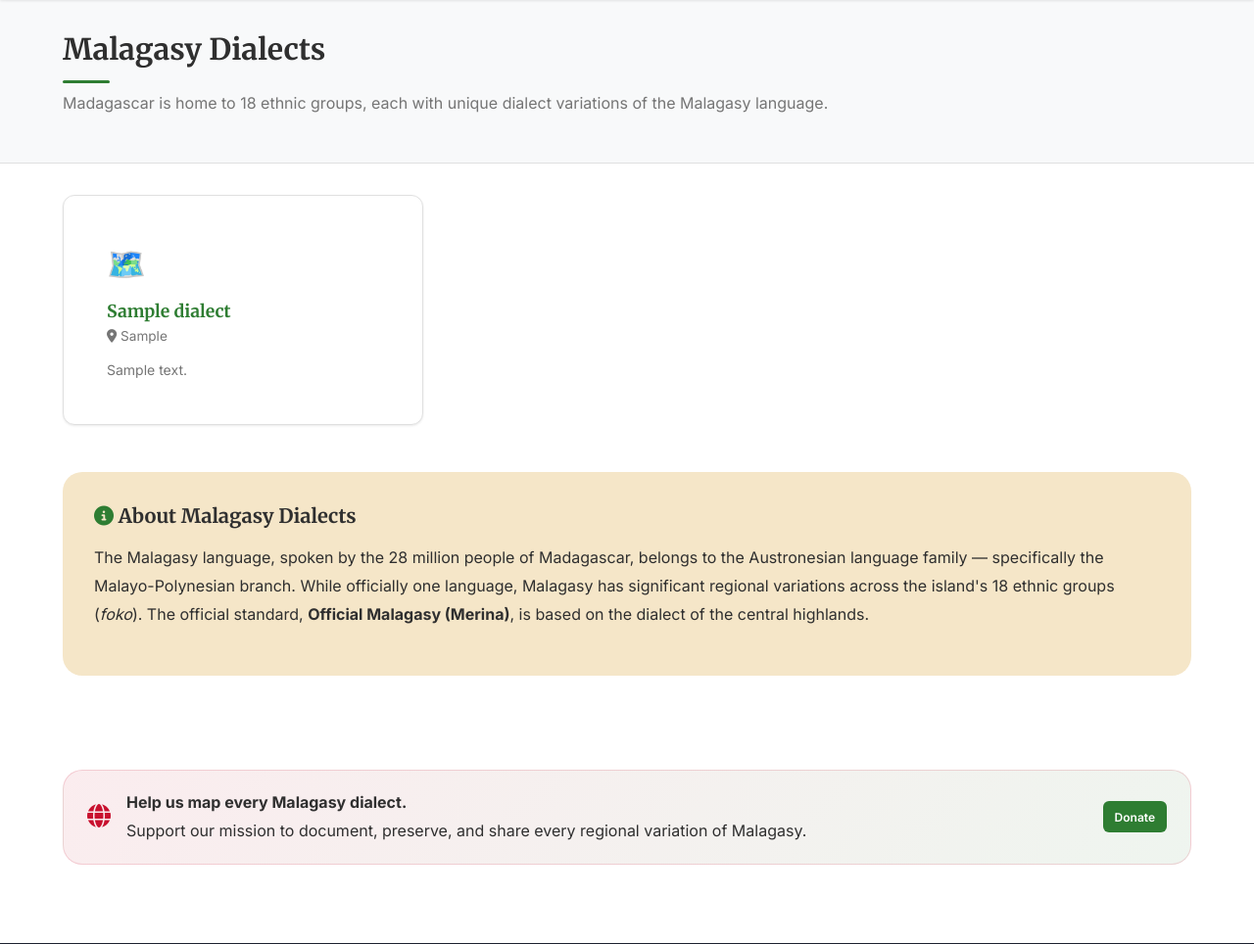
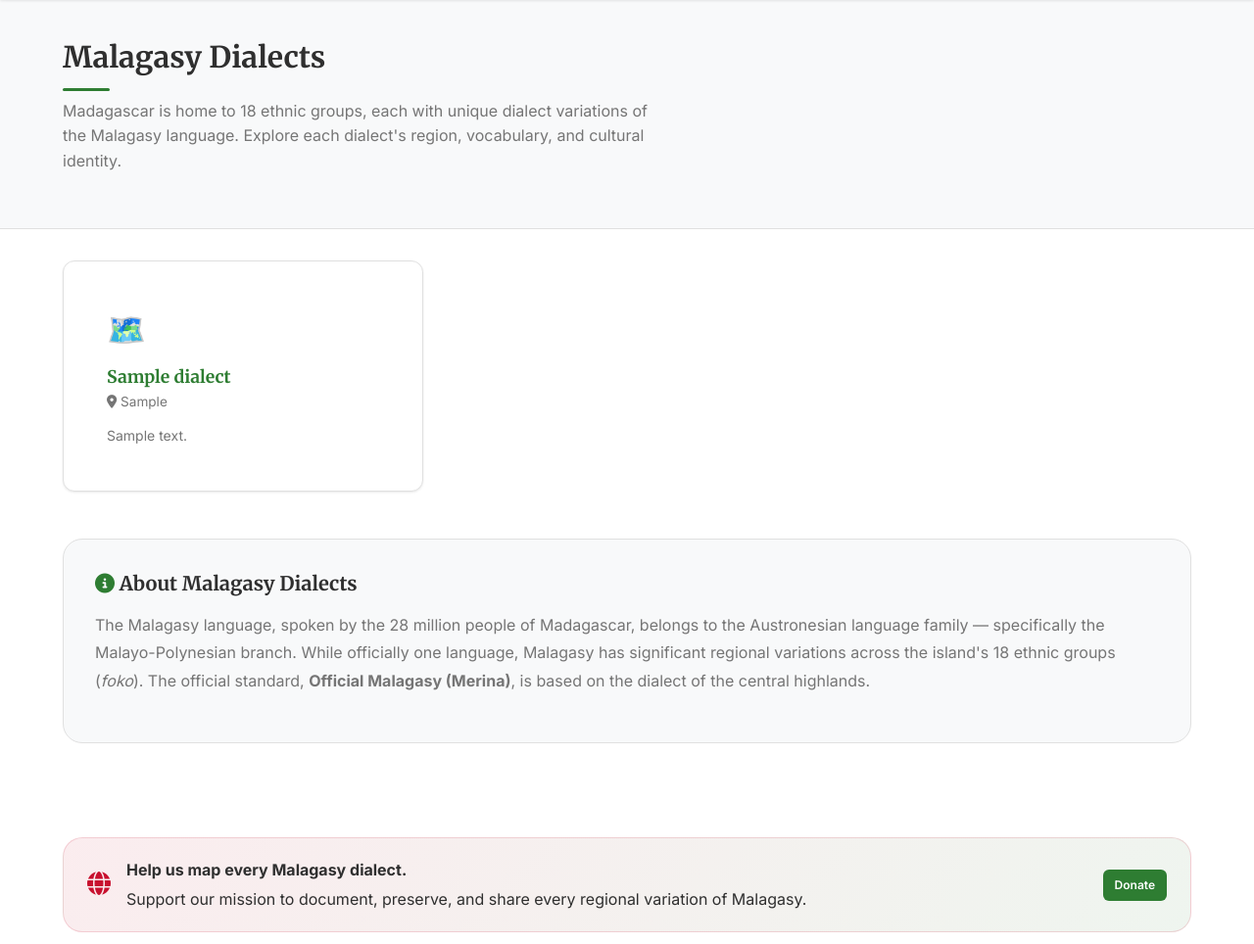
Before and after one commit to tsilizydan/tllc2026-TENIKO, a PHP site: page /dialects in a window 1280 px wide. Shown: the part 64-1028 px from the top of the page at 98% size. Run offline with PHP 8.4, Linux system fonts and the light colour scheme; tables that the repository leaves empty hold one stand-in row (values such as "Sample post"); data that the repository does not hold is empty.

Commit message:
Update index.php

```diff
--- a/app/Views/dialects/index.php
+++ b/app/Views/dialects/index.php
@@ -1,8 +1,11 @@
 <?php // Dialects Index — variables: $dialects ?>
-<div style="background:var(--clr-bg-surface);border-bottom:1px solid var(--clr-border);padding:2rem 0">
+<div style="background:var(--clr-bg-surface);border-bottom:1px solid var(--clr-border);padding:2.5rem 0">
   <div class="container">
-    <h1 class="section-title">Malagasy Dialects</h1>
-    <p class="text-muted" style="margin-top:.5rem">Madagascar is home to 18 ethnic groups, each with unique dialect variations of the Malagasy language.</p>
+    <h1 class="section-title" style="margin-bottom:.5rem">Malagasy Dialects</h1>
+    <p class="text-muted" style="max-width:600px">
+      Madagascar is home to 18 ethnic groups, each with unique dialect variations of the Malagasy language.
+      Explore each dialect's region, vocabulary, and cultural identity.
+    </p>
   </div>
 </div>
 
@@ -16,13 +19,37 @@
     <?php else: ?>
     <div class="grid grid-3">
       <?php foreach ($dialects as $i => $d): ?>
-      <a href="/dialect/<?= e($d['code']) ?>" class="card dialect-card animate-fade-up" style="animation-delay:<?= $i * .04 ?>s;text-decoration:none" aria-label="<?= e($d['name']) ?> dialect">
+      <?php
+        $dName   = $d['name']        ?? '';
+        $dCode   = $d['code']        ?? '';
+        $dRegion = $d['region']      ?? '';
+        $dDesc   = $d['description'] ?? '';
+        // Map region keywords to flag emojis
+        $emoji = '🗺️';
+        $rLow = strtolower($dRegion);
+        if (str_contains($rLow, 'nord') || str_contains($rLow, 'north'))        $emoji = '🌍';
+        elseif (str_contains($rLow, 'sud') || str_contains($rLow, 'south'))     $emoji = '🌟';
+        elseif (str_contains($rLow, 'est') || str_contains($rLow, 'east'))      $emoji = '🌊';
+        elseif (str_contains($rLow, 'ouest') || str_contains($rLow, 'west'))    $emoji = '⛰️';
+        elseif (str_contains($rLow, 'central') || str_contains($rLow, 'haut')) $emoji = '🏔️';
+        elseif (str_contains($rLow, 'côte') || str_contains($rLow, 'coast'))    $emoji = '🌴';
+      ?>
+      <a href="/dialect/<?= e($dCode) ?>" class="card dialect-card animate-fade-up"
+         style="animation-delay:<?= $i * .06 ?>s;text-decoration:none;display:block"
+         aria-label="<?= e($dName) ?> dialect">
         <div class="card__body">
-          <div style="font-size:2rem;margin-bottom:.75rem"><?= $d['emoji'] ?? '🗺️' ?></div>
-          <h2 style="font-size:1.1rem;font-weight:700;color:var(--clr-primary);margin:0 0 .25rem"><?= e($d['name']) ?></h2>
-          <?php if ($d['region']): ?><div style="font-size:.85rem;color:var(--clr-text-muted);margin-bottom:.5rem"><i class="fa fa-map-marker-alt"></i> <?= e($d['region']) ?></div><?php endif; ?>
-          <?php if ($d['speaker_count']): ?><div style="font-size:.8rem;color:var(--clr-text-muted)"><?= number_format($d['speaker_count']) ?> speakers</div><?php endif; ?>
-          <?php if ($d['description']): ?><p style="font-size:.875rem;color:var(--clr-text-muted);margin:.75rem 0 0;line-height:1.6"><?= e(truncate($d['description'], 100)) ?></p><?php endif; ?>
+          <div style="font-size:2rem;margin-bottom:.75rem"><?= $emoji ?></div>
+          <h2 style="font-size:1.1rem;font-weight:700;color:var(--clr-primary);margin:0 0 .25rem"><?= e($dName) ?></h2>
+          <?php if ($dRegion): ?>
+          <div style="font-size:.85rem;color:var(--clr-text-muted);margin-bottom:.5rem">
+            <i class="fa fa-map-marker-alt"></i> <?= e($dRegion) ?>
+          </div>
+          <?php endif; ?>
+          <?php if ($dDesc): ?>
+          <p style="font-size:.875rem;color:var(--clr-text-muted);margin:.75rem 0 0;line-height:1.6">
+            <?= e(truncate($dDesc, 100)) ?>
+          </p>
+          <?php endif; ?>
         </div>
       </a>
       <?php endforeach; ?>
@@ -30,12 +57,16 @@
     <?php endif; ?>
 
     <!-- Madagascar overview -->
-    <div style="margin-top:3rem;padding:2rem;background:var(--clr-beige);border-radius:var(--radius-xl);">
-      <h2 style="font-size:1.25rem;margin-bottom:1rem"><i class="fa fa-info-circle" style="color:var(--clr-primary)"></i> About Malagasy Dialects</h2>
-      <p style="line-height:1.8;color:var(--clr-charcoal)">
-        The Malagasy language, spoken by the 28 million people of Madagascar, belongs to the Austronesian language family — specifically the Malayo-Polynesian branch.
-        While officially one language, Malagasy has significant regional variations across the island's 18 ethnic groups (<em>foko</em>).
-        The official standard, <strong>Official Malagasy (Merina)</strong>, is based on the dialect of the central highlands.
+    <div style="margin-top:3rem;padding:2rem;background:var(--clr-bg-surface);border:1px solid var(--clr-border);border-radius:var(--radius-xl)">
+      <h2 style="font-size:1.25rem;margin-bottom:1rem">
+        <i class="fa fa-info-circle" style="color:var(--clr-primary)"></i> About Malagasy Dialects
+      </h2>
+      <p style="line-height:1.8;color:var(--clr-text-muted)">
+        The Malagasy language, spoken by the 28 million people of Madagascar, belongs to the Austronesian
+        language family — specifically the Malayo-Polynesian branch. While officially one language, Malagasy
+        has significant regional variations across the island's 18 ethnic groups (<em>foko</em>).
+        The official standard, <strong>Official Malagasy (Merina)</strong>, is based on the dialect of
+        the central highlands.
       </p>
     </div>
   </div>
```
